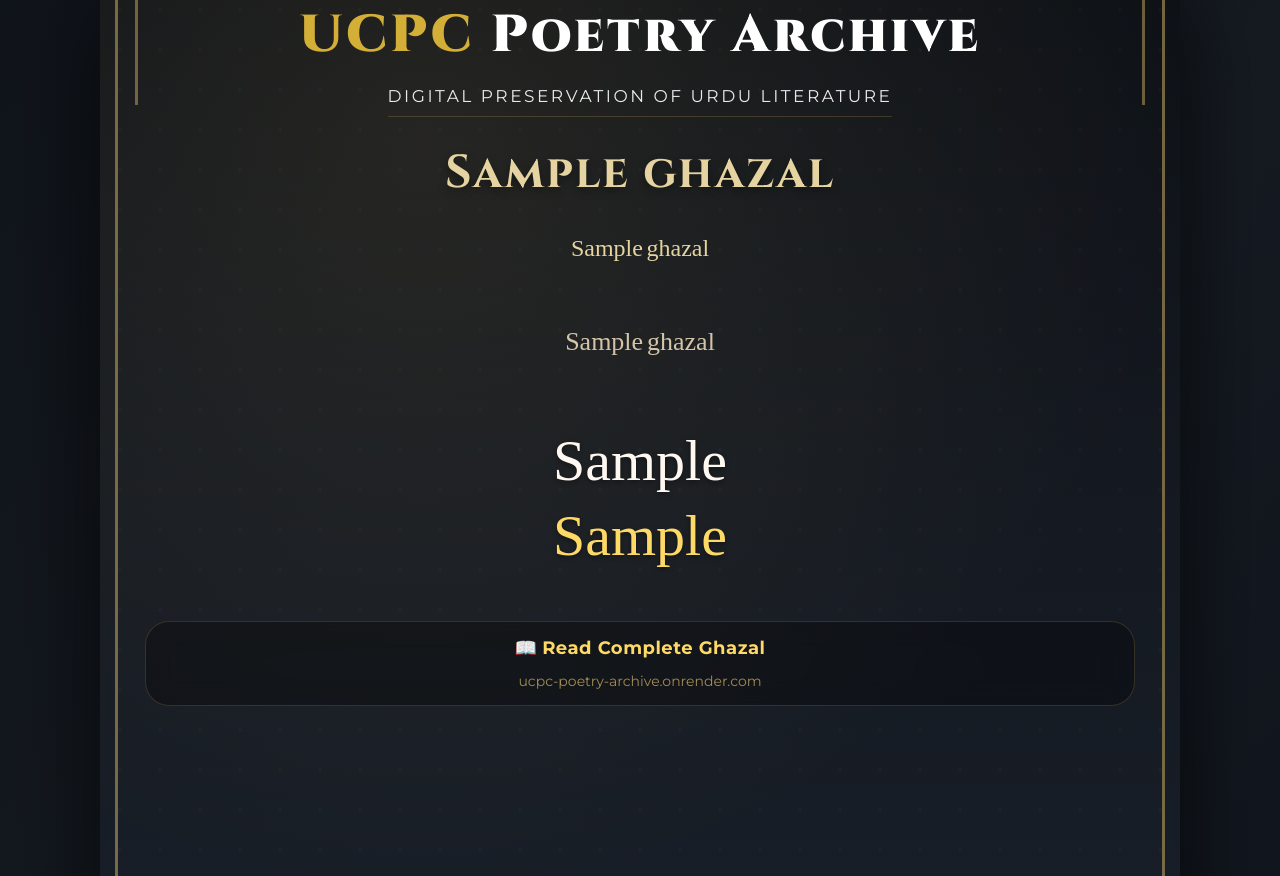
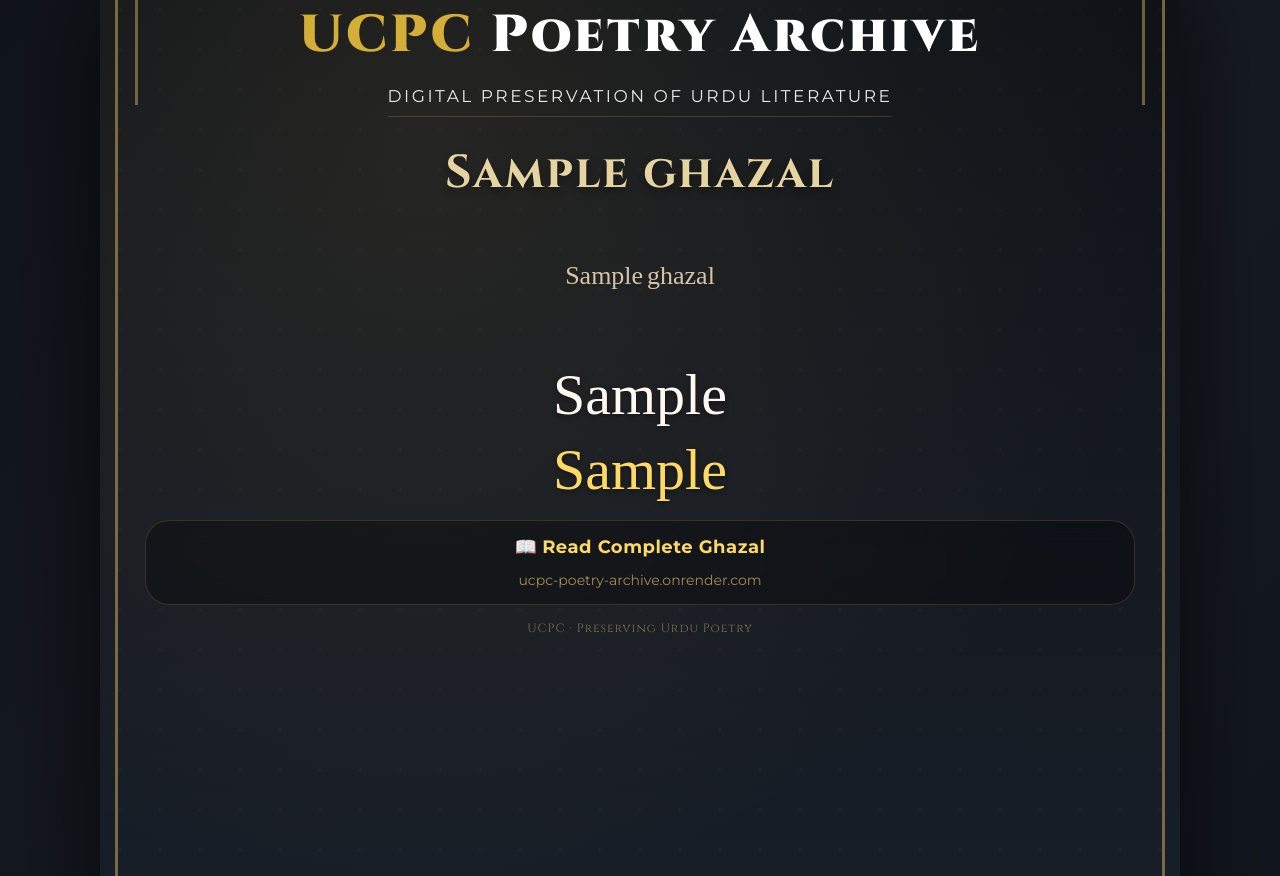
Before and after one commit to zahid-digitalhumanities/ucpc-poetry-archive, a Flask app: template templates/poster.html in a window 1280 px wide. Shown: the part 769-1645 px from the top of the page. Run offline with Flask 3, Linux system fonts and the light colour scheme; the template is opened without the code that fills it: most values are stand-ins (such as "Sample title", 1, 10 or a date in 2020); some web fonts are replaced.

Commit message:
Update poster.html

```diff
--- a/templates/poster.html
+++ b/templates/poster.html
@@ -288,7 +288,7 @@ button, .btn-generate, .btn-ghazal, select, input {
 }
 
 /* ===================== */
-/* LOGO - ONE LINE (FIXED) */
+/* LOGO - UCPC BRAND */
 /* ===================== */
 .logo-row {
     text-align: center;
@@ -310,7 +310,7 @@ button, .btn-generate, .btn-ghazal, select, input {
 }
 
 /* ===================== */
-/* DIGITAL PRESERVATION - WHITE, LARGER (FIXED) */
+/* DIGITAL PRESERVATION - WHITE, LARGER */
 /* ===================== */
 .follow-line {
     text-align: center;
@@ -329,7 +329,7 @@ button, .btn-generate, .btn-ghazal, select, input {
     margin-right: auto;
 }
 
-/* Poet Name */
+/* Poet Name - Urdu removed */
 .poet-name-wrapper {
     margin-top: 25px;
     margin-bottom: 20px;
@@ -343,14 +343,6 @@ button, .btn-generate, .btn-ghazal, select, input {
     color: var(--gold-light);
     text-shadow: 0 4px 8px rgba(0, 0, 0, 0.4);
 }
-.poet-name-urdu {
-    font-family: 'Noto Nastaliq Urdu', serif;
-    font-size: 24px;
-    color: #E5D4A1;
-    margin-top: 6px;
-    direction: rtl;
-    display: inline-block;
-}
 
 /* Ghazal title */
 .ghazal-title {
@@ -362,12 +354,15 @@ button, .btn-generate, .btn-ghazal, select, input {
     direction: rtl;
 }
 
-/* Verses */
+/* Verses - Only 2 couplets */
 .verses-area {
     margin: 15px 0 20px;
 }
 .verse-block {
-    margin-bottom: 35px;
+    margin-bottom: 45px;
+}
+.verse-block:last-child {
+    margin-bottom: 0;
 }
 .misra {
     direction: rtl;
@@ -417,7 +412,7 @@ button, .btn-generate, .btn-ghazal, select, input {
 }
 
 /* ===================== */
-/* FOOTER - WITH READ FULL GHAZAL LINK (FIXED) */
+/* FOOTER - WITH READ FULL GHAZAL LINK */
 /* ===================== */
 .footer-card {
     margin-top: 10px;
@@ -453,6 +448,16 @@ button, .btn-generate, .btn-ghazal, select, input {
 .footer-url:hover {
     text-decoration: underline;
     opacity: 1;
+}
+
+/* UCPC Footer Brand */
+.ucpc-footer {
+    text-align: center;
+    margin-top: 15px;
+    font-size: 12px;
+    color: rgba(201, 169, 97, 0.6);
+    font-family: 'Cinzel', serif;
+    letter-spacing: 1px;
 }
 
 /* Responsive */
@@ -510,7 +515,7 @@ button, .btn-generate, .btn-ghazal, select, input {
                 <div class="corner-br"></div>
                 <div class="poster-border"></div>
                 <div class="poster-inner">
-                    <!-- LOGO - ONE LINE -->
+                    <!-- LOGO - UCPC Brand -->
                     <div class="logo-row">
                         <div class="logo-main">
                             <span class="ucpc">UCPC</span>
@@ -518,15 +523,12 @@ button, .btn-generate, .btn-ghazal, select, input {
                         </div>
                     </div>
 
-                    <!-- DIGITAL PRESERVATION - WHITE, LARGER -->
+                    <!-- DIGITAL PRESERVATION -->
                     <div class="follow-line">Digital Preservation of Urdu Literature</div>
 
-                    <!-- Poet Name -->
+                    <!-- Poet Name - Urdu removed -->
                     <div class="poet-name-wrapper">
                         <div class="poet-name">{{ ghazal.poet_name }}</div>
-                        {% if ghazal.poet_name_urdu %}
-                        <div class="poet-name-urdu" dir="rtl">{{ ghazal.poet_name_urdu }}</div>
-                        {% endif %}
                     </div>
 
                     <!-- Ghazal Title -->
@@ -534,9 +536,9 @@ button, .btn-generate, .btn-ghazal, select, input {
                     <div class="ghazal-title" dir="rtl">{{ ghazal.title_urdu }}</div>
                     {% endif %}
 
-                    <!-- Verses -->
+                    <!-- Verses - Only 2 couplets (4 lines total) -->
                     <div class="verses-area">
-                        {% for verse in poster_verses %}
+                        {% for verse in poster_verses[:2] %}
                         <div class="verse-block">
                             <div class="misra white">{{ verse.misra1_urdu|safe }}</div>
                             <div class="misra gold">{{ verse.misra2_urdu|safe }}</div>
@@ -559,6 +561,9 @@ button, .btn-generate, .btn-ghazal, select, input {
                         </div>
                         <a href="https://ucpc-poetry-archive.onrender.com" class="footer-url" target="_blank">ucpc-poetry-archive.onrender.com</a>
                     </div>
+
+                    <!-- UCPC Footer Brand -->
+                    <div class="ucpc-footer">UCPC · Preserving Urdu Poetry</div>
                 </div>
             </div>
         </div>
```
